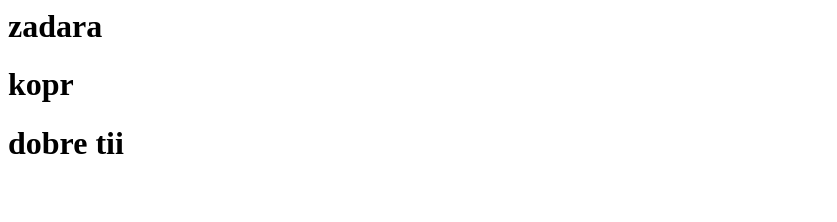
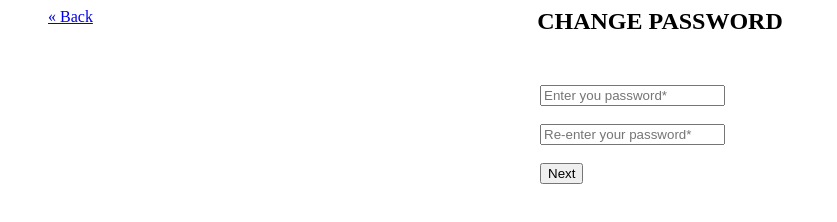
Before and after one commit to sharkoo0/WebTEX, a plain HTML site: page changePassword.html in a window 1280 px wide. Shown: the whole page, without its empty margins (0-837 px from the left). Drawn offline with Linux system fonts and the light colour scheme.

Commit message:
js, html and css files for Change password mockup

```diff
--- a/changePassword.html
+++ b/changePassword.html
@@ -1,7 +1,32 @@
 <html>
-    <body>
-        <h1>zadara</h1>
-        <h1>kopr</h1>
-        <h1>dobre tii</h1>
-    </body>
+
+<head>
+    <title>Change password</title>
+    <link rel="stylesheet" type="text/css" href="css/changePassword.css">
+    <script src="./changePassword.js"></script>
+</head>
+
+<body>
+    <nav class="primary">
+        <ul>
+            <li #1>
+                <a href="#" class="prev">&laquo; Back</a>
+            </li>
+            <li #2>
+                <h1 class="change-pass"><b>CHANGE PASSWORD</b></h1>
+            </li>
+        </ul>
+    </nav>
+
+    <section class="content">
+        <input type="password" placeholder="Enter you password*" class="pass" required>
+        <br><br>
+        <input type="password" placeholder="Re-enter your password*" class="conf-pass" required>
+        <br><br>
+        <button id='next' onclick="next()">Next</button>
+        <button id='finish' onclick="finish()">Finish</button>
+    </section>
+
+</body>
+
 </html>
--- /dev/null
+++ b/changePassword.js
@@ -0,0 +1,23 @@
+function next() {
+    let firstField = document.getElementsByClassName('pass');
+    let secondField = document.getElementsByClassName('conf-pass');
+    let button = document.getElementById('next');
+    let finish = document.getElementById('finish');
+
+    firstField[0].placeholder = 'Enter new password*';
+    secondField[0].placeholder = 'Re-enter new password*';
+
+    //TODO add checkbox before the button
+
+    // let checkbox = document.createElement('input');
+    // checkbox.setAttribute('type', 'checkbox');
+
+    //button.innerText = 'Finish';
+    button.style.visibility = 'hidden';
+    finish.style.visibility = 'visible';
+}
+
+function finish() {
+    const url = 'myuser.html';
+    window.location = url;
+}
--- /dev/null
+++ b/css/changePassword.css
@@ -0,0 +1,48 @@
+.content {
+    margin-left: auto;
+    margin-right: auto;
+    margin-top: 50px;
+    margin-bottom: auto;
+    width: 200px;
+    /* background-color: aquamarine; */
+    align-content: center;
+}
+
+.change-pass {
+    margin-left: auto;
+    margin-right: auto;
+    width: fit-content;
+}
+
+.pass, .conf-pass {
+    margin-left: auto;
+    margin-right: auto;
+    width: fit-content;
+}
+
+li {
+    display: inline;
+}
+
+.change-pass {
+    float: center;
+    /* margin-left: auto;
+    margin-right: auto; */
+    width: fit-content;
+}
+
+/* .primary {
+    margin-left: auto;
+    margin-right: auto;
+    width: fit-content;
+} */
+
+.prev {
+    float: left;
+}
+
+#finish {
+    visibility: hidden;
+    margin-left: auto;
+    margin-right: auto;
+}
```
Also changed, not shown: myuser.html (added, +8 -0 lines).
